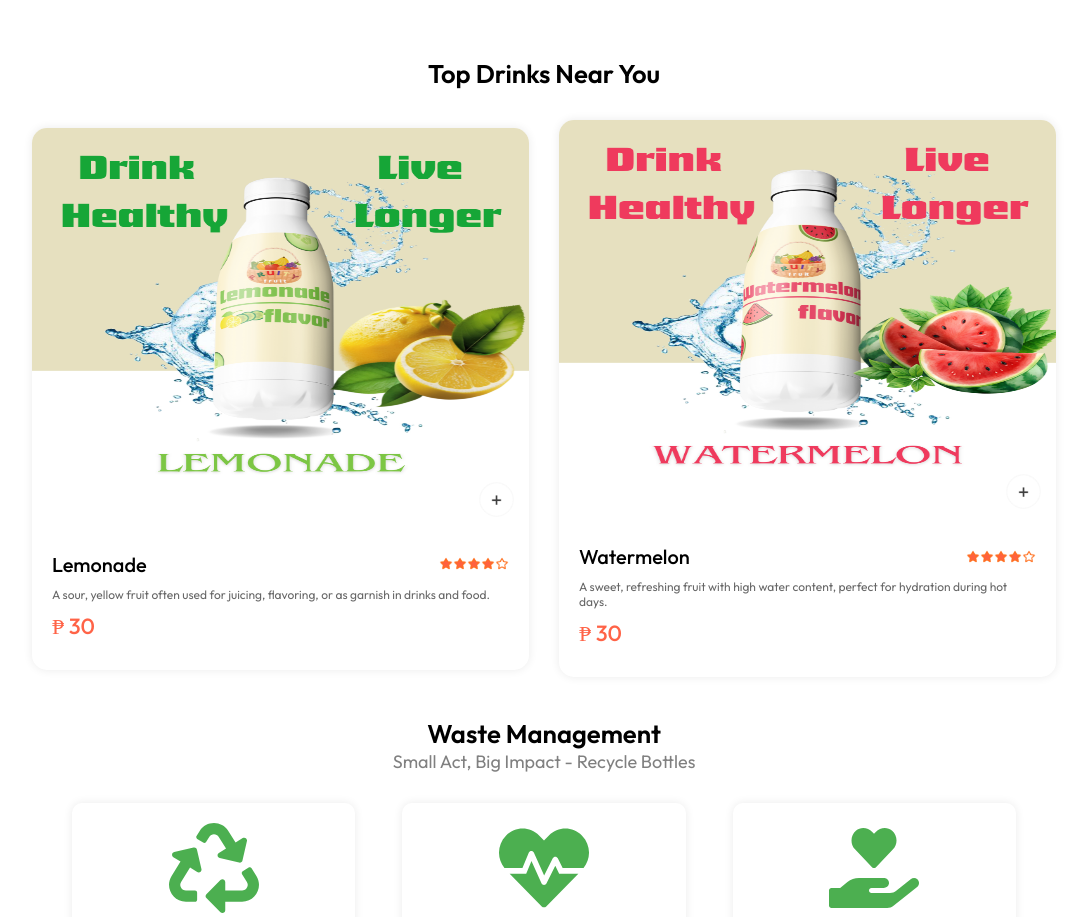
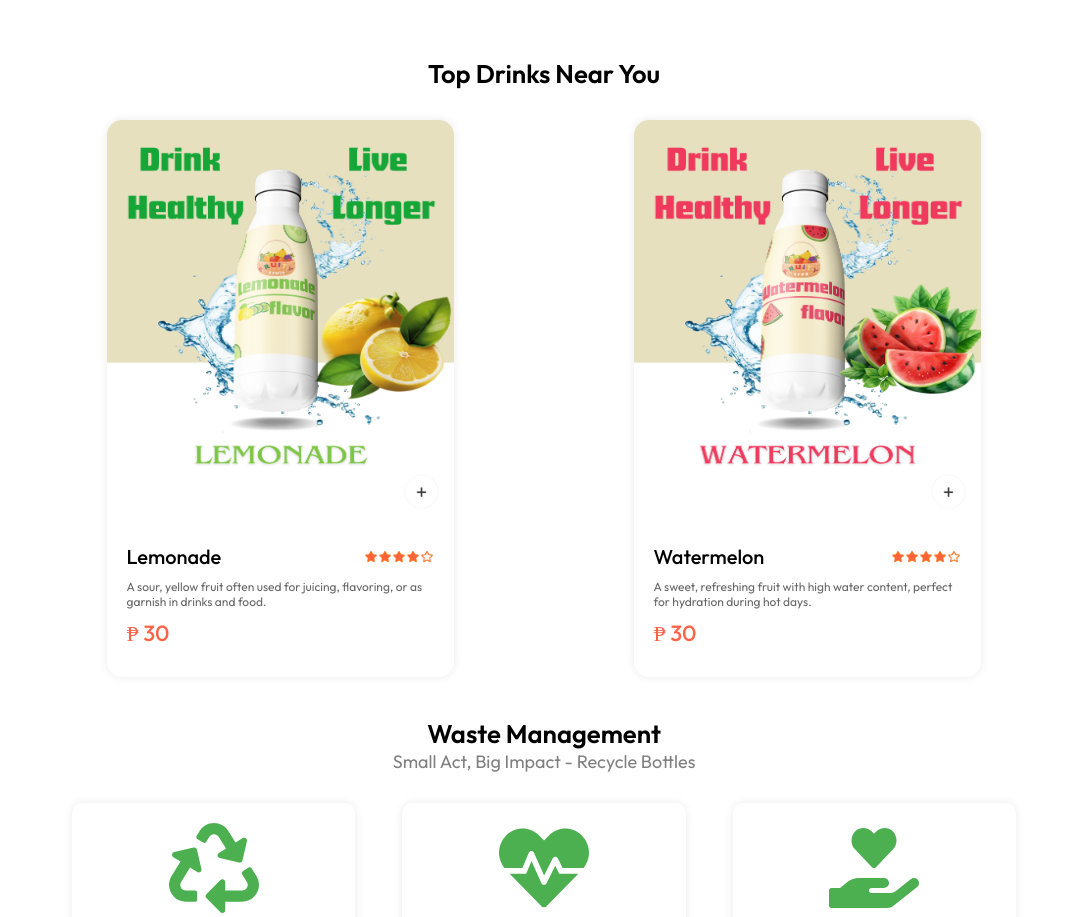
Before and after one commit to oliversensei/fruity-fruit, a React (Create React App) app: page / in a window 1280 px wide. Shown: the part 1000-1917 px from the top of the page, without its empty margins (96-1183 px from the left). Built offline with nearby package versions, Linux system fonts and the light colour scheme.

Commit message:
Add files via upload

```diff
--- a/src/components/FoodItem/FoodItem.css
+++ b/src/components/FoodItem/FoodItem.css
@@ -1,5 +1,5 @@
 .food-item {
-    width: 100%;
+    width: 70%;
     margin: auto;
     border-radius: 15px;
     box-shadow: 0px 0px 10px #00000015;
@@ -8,7 +8,8 @@
 }
 .food-item-image {
     width: 100%;
-    height: 50vh;
+    height: auto;
+    max-height: 50vh;
     border-radius: 15px 15px 0px 0px;
 }
 .food-item-info {
```
